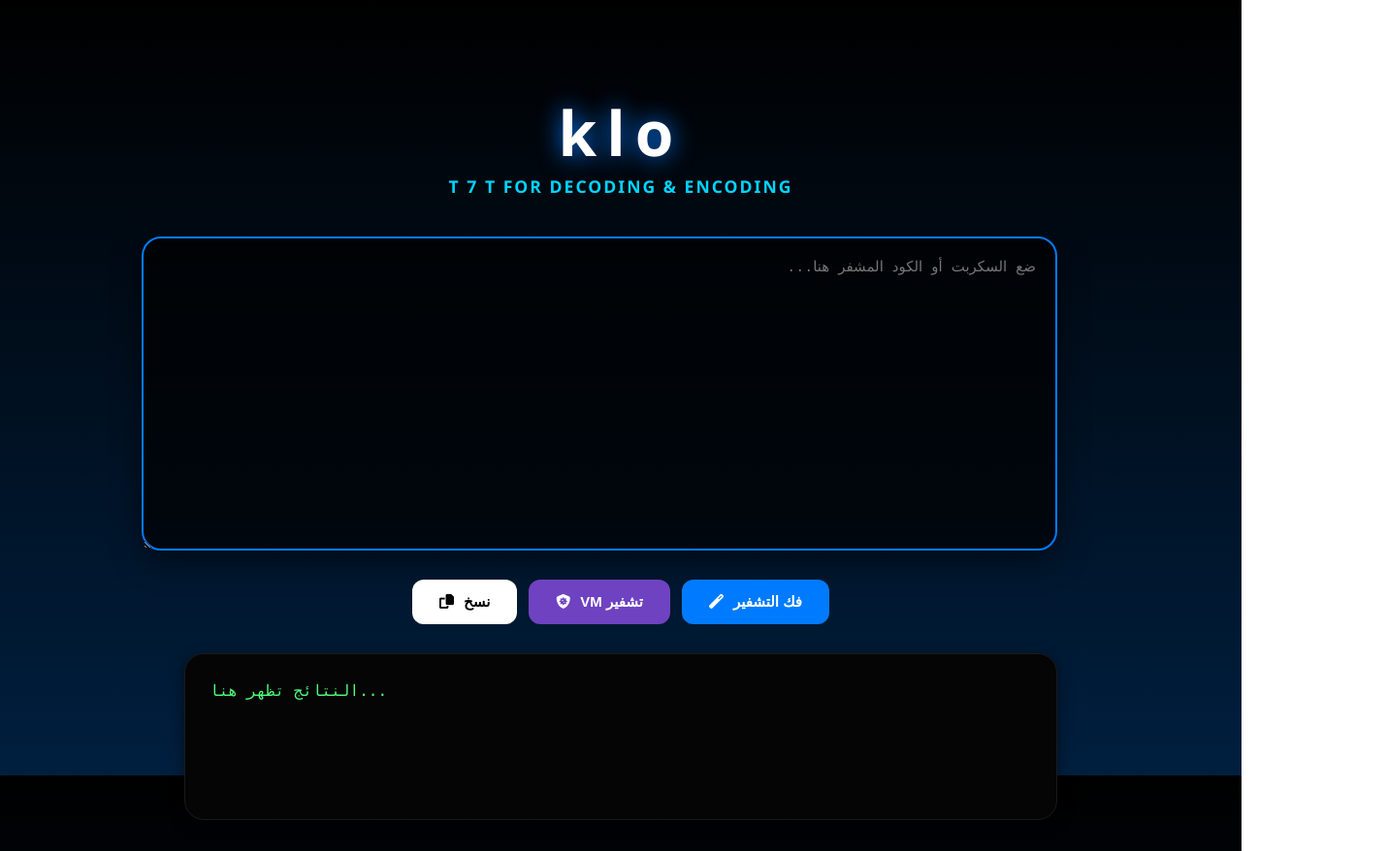
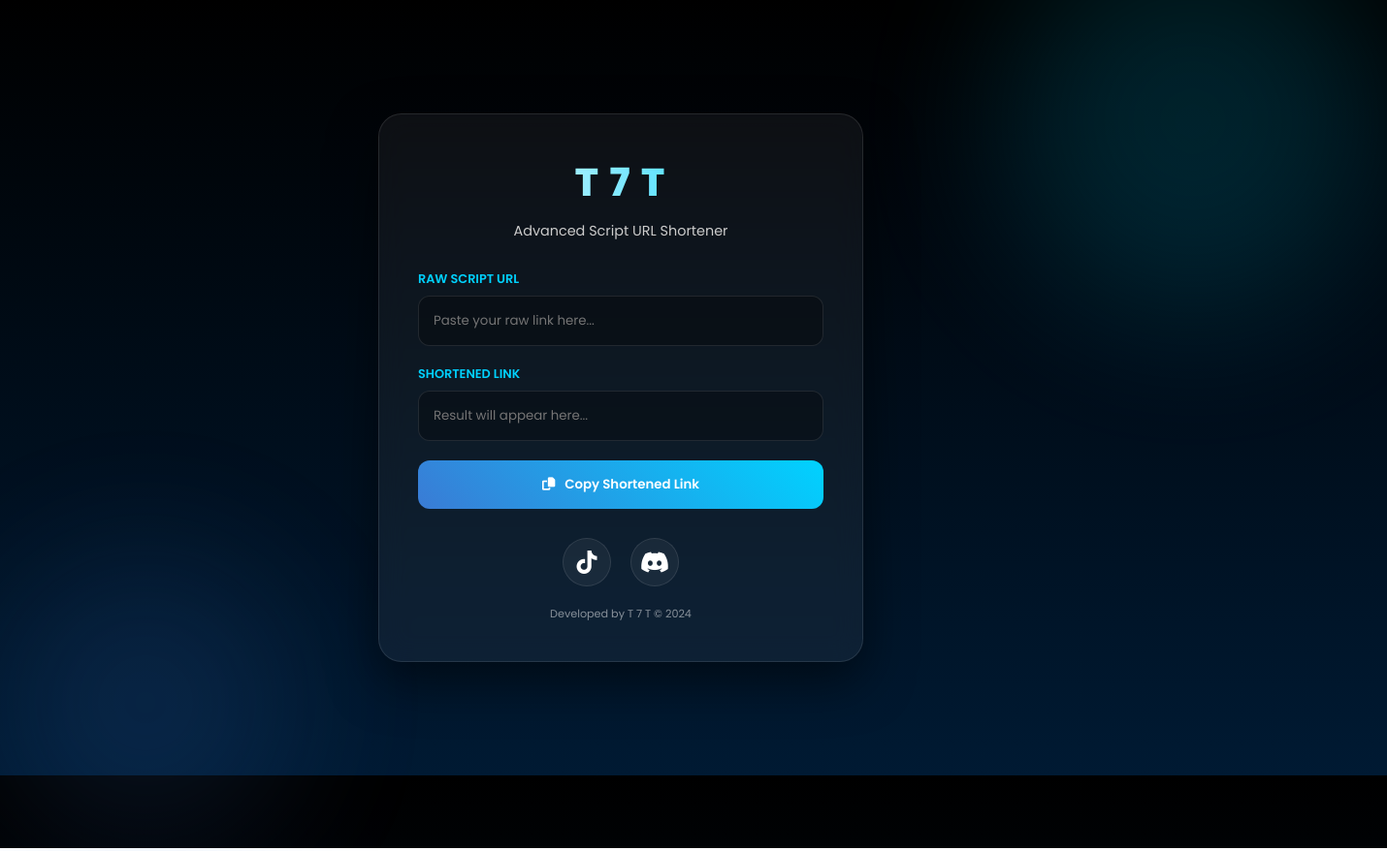
Before and after one commit to T7Tjjjjjjao/tt7ttbz, a plain HTML site: page index.html in a window 1280 px wide. Shown: the top 878 px of the page at 97% size, 1430 px wide, since content can reach past the window. Drawn offline with Linux system fonts and the light colour scheme.

Commit message:
Refactor HTML structure and styles for T 7 T
Updated the title and added a new stylesheet link. Modified styles for various elements including body, container, and buttons. Improved input handling and added functionality for generating shortened links.

```diff
--- a/index.html
+++ b/index.html
@@ -1,165 +1,245 @@
 <!DOCTYPE html>
-<html lang="ar" dir="rtl">
+<html lang="en">
 <head>
     <meta charset="UTF-8">
     <meta name="viewport" content="width=device-width, initial-scale=1.0">
-    <title>klo</title> <link rel="stylesheet" href="https://cdnjs.cloudflare.com/ajax/libs/font-awesome/6.4.0/css/all.min.css">
+    <title>T 7 T | Premium Shortener</title>
+    <link rel="stylesheet" href="https://cdnjs.cloudflare.com/ajax/libs/font-awesome/6.4.0/css/all.min.css">
+    <link href="https://fonts.googleapis.com/css2?family=Poppins:wght@300;400;600;800&display=swap" rel="stylesheet">
+
     <style>
-        /* التدرج اللوني من الأسود فوق إلى الأزرق تحت */
+        :root {
+            --bg-dark: #0a0a0a;
+            --primary-blue: #00d2ff;
+            --secondary-blue: #3a7bd5;
+            --glass-bg: rgba(255, 255, 255, 0.05);
+        }
+
+        * {
+            margin: 0;
+            padding: 0;
+            box-sizing: border-box;
+            font-family: 'Poppins', sans-serif;
+        }
+
         body {
-            margin: 0; padding: 0;
-            font-family: 'Segoe UI', sans-serif;
-            background: linear-gradient(to top, #001f3f 0%, #000000 100%);
-            background-attachment: fixed;
-            color: white; min-height: 100vh;
-            display: flex; flex-direction: column; align-items: center;
-            overflow-x: hidden;
+            background: var(--bg-dark);
+            background: linear-gradient(180deg, #000000 0%, #001a33 100%);
+            color: white;
+            min-height: 100vh;
+            display: flex;
+            flex-direction: column;
+            align-items: center;
+            justify-content: center;
+            overflow: hidden;
+            position: relative;
+        }
+
+        /* Animated Background Particles */
+        .bg-animate {
+            position: absolute;
+            top: 0; left: 0; width: 100%; height: 100%;
+            z-index: 0;
+            pointer-events: none;
+        }
+
+        .circle {
+            position: absolute;
+            background: var(--primary-blue);
+            filter: blur(80px);
+            border-radius: 50%;
+            opacity: 0.15;
+            animation: float 10s infinite alternate ease-in-out;
+        }
+
+        @keyframes float {
+            0% { transform: translate(0, 0); }
+            100% { transform: translate(100px, 50px); }
         }
 
         .container {
-            width: 90%; max-width: 900px;
-            padding: 50px 20px; text-align: center;
+            position: relative;
+            z-index: 10;
+            background: var(--glass-bg);
+            backdrop-filter: blur(15px);
+            border: 1px solid rgba(255, 255, 255, 0.1);
+            padding: 40px;
+            border-radius: 24px;
+            width: 90%;
+            max-width: 500px;
+            box-shadow: 0 20px 50px rgba(0, 0, 0, 0.5);
+            text-align: center;
+            transition: transform 0.3s ease;
         }
 
         h1 {
-            font-size: 4rem; margin-bottom: 0px;
-            text-shadow: 0 0 25px #007bff; letter-spacing: 10px;
-            font-weight: 900; color: #fff;
+            font-weight: 800;
+            font-size: 2.5rem;
+            margin-bottom: 10px;
+            background: linear-gradient(to right, #fff, var(--primary-blue));
+            -webkit-background-clip: text;
+            -webkit-text-fill-color: transparent;
+            letter-spacing: 2px;
         }
 
-        .subtitle {
-            color: #00d4ff; margin-bottom: 40px;
-            font-weight: bold; font-size: 1.1rem;
-            text-transform: uppercase; letter-spacing: 2px;
+        p {
+            color: #ccc;
+            margin-bottom: 30px;
+            font-size: 0.9rem;
         }
 
-        /* تحسين صندوق الإدخال */
-        textarea {
-            width: 100%; height: 280px;
-            background: rgba(0, 0, 0, 0.7);
-            border: 2px solid #007bff; border-radius: 20px;
-            color: #00ffcc; padding: 20px;
-            font-family: 'Courier New', monospace; outline: none;
-            box-shadow: 0 10px 30px rgba(0,0,0,0.5);
-            margin-bottom: 25px; transition: 0.3s;
-            font-size: 15px;
+        .input-group {
+            margin-bottom: 20px;
+            text-align: left;
         }
 
-        textarea:focus { border-color: #00ffcc; box-shadow: 0 0 20px rgba(0, 255, 204, 0.2); }
-
-        /* منطقة الأزرار */
-        .controls { display: flex; gap: 12px; justify-content: center; flex-wrap: wrap; margin-bottom: 30px; }
-
-        .btn {
-            padding: 14px 28px; border-radius: 12px; border: none;
-            cursor: pointer; font-weight: bold; transition: 0.3s;
-            display: flex; align-items: center; gap: 10px; font-size: 15px;
+        label {
+            display: block;
+            margin-bottom: 8px;
+            font-size: 0.8rem;
+            color: var(--primary-blue);
+            text-transform: uppercase;
+            font-weight: 600;
         }
 
-        .decode-btn { background: #007bff; color: white; }
-        .encode-btn { background: #6f42c1; color: white; }
-        .copy-btn { background: #ffffff; color: #000; }
-
-        .btn:hover { transform: translateY(-5px); box-shadow: 0 8px 20px rgba(0,0,0,0.3); filter: brightness(1.1); }
-
-        /* منطقة النتائج */
-        .result-container { width: 100%; position: relative; margin-top: 10px; }
-
-        .result-area {
-            background: #050505; border-radius: 20px; padding: 25px;
-            text-align: left; direction: ltr; min-height: 120px;
-            border: 1px solid #1a1a1a; overflow-x: auto;
-            color: #50fa7b; font-family: 'Consolas', monospace;
-            box-shadow: 0 4px 15px rgba(0,0,0,0.5);
-            line-height: 1.6;
+        input {
+            width: 100%;
+            padding: 15px;
+            border-radius: 12px;
+            border: 1px solid rgba(255, 255, 255, 0.1);
+            background: rgba(0, 0, 0, 0.3);
+            color: white;
+            outline: none;
+            transition: 0.3s;
         }
 
-        /* التواصل الاجتماعي */
-        .social-links { margin-top: 60px; display: flex; gap: 25px; justify-content: center; }
+        input:focus {
+            border-color: var(--primary-blue);
+            box-shadow: 0 0 10px rgba(0, 210, 255, 0.2);
+        }
+
+        .btn-copy {
+            width: 100%;
+            padding: 15px;
+            margin-top: 10px;
+            border-radius: 12px;
+            border: none;
+            background: linear-gradient(45deg, var(--secondary-blue), var(--primary-blue));
+            color: white;
+            font-weight: 600;
+            cursor: pointer;
+            transition: 0.3s;
+            display: flex;
+            align-items: center;
+            justify-content: center;
+            gap: 10px;
+        }
+
+        .btn-copy:hover {
+            transform: translateY(-3px);
+            box-shadow: 0 10px 20px rgba(0, 210, 255, 0.3);
+        }
+
+        .social-links {
+            margin-top: 30px;
+            display: flex;
+            justify-content: center;
+            gap: 20px;
+        }
 
         .social-btn {
-            text-decoration: none; color: white; font-size: 30px;
-            width: 65px; height: 65px; display: flex;
-            align-items: center; justify-content: center;
-            border-radius: 20px; background: rgba(255, 255, 255, 0.05);
-            transition: 0.4s; border: 1px solid rgba(255,255,255,0.1);
+            text-decoration: none;
+            color: white;
+            font-size: 1.5rem;
+            transition: 0.3s;
+            width: 50px;
+            height: 50px;
+            display: flex;
+            align-items: center;
+            justify-content: center;
+            border-radius: 50%;
+            background: rgba(255, 255, 255, 0.05);
+            border: 1px solid rgba(255, 255, 255, 0.1);
         }
 
-        .tiktok:hover { background: #000; box-shadow: 0 0 20px #ff0050; border-color: #ff0050; color: #ff0050; }
-        .discord:hover { background: #5865F2; box-shadow: 0 0 20px #5865F2; border-color: #5865F2; }
+        .social-btn.tiktok:hover { background: #ee1d52; color: white; border-color: #ee1d52; }
+        .social-btn.discord:hover { background: #5865F2; color: white; border-color: #5865F2; }
 
-        footer { margin-top: 50px; color: #444; padding-bottom: 30px; font-size: 14px; font-weight: bold; }
-
+        .footer-text {
+            margin-top: 20px;
+            font-size: 0.7rem;
+            opacity: 0.5;
+        }
     </style>
 </head>
 <body>
 
+    <div class="bg-animate">
+        <div class="circle" style="width: 400px; height: 400px; top: -100px; right: -100px;"></div>
+        <div class="circle" style="width: 300px; height: 300px; bottom: -50px; left: -50px; background: #3a7bd5;"></div>
+    </div>
+
     <div class="container">
-        <h1>klo</h1>
-        <div class="subtitle">T 7 T for decoding & Encoding</div>
+        <h1>T 7 T</h1>
+        <p>Advanced Script URL Shortener</p>
 
-        <textarea id="ioCode" placeholder="ضع السكربت أو الكود المشفر هنا..."></textarea>
-
-        <div class="controls">
-            <button class="btn decode-btn" onclick="handleDecode()">فك التشفير <i class="fas fa-magic"></i></button>
-            <button class="btn encode-btn" onclick="handleEncode()">تشفير VM <i class="fas fa-shield-virus"></i></button>
-            <button class="btn copy-btn" onclick="copyResult()">نسخ <i class="fas fa-copy"></i></button>
+        <div class="input-group">
+            <label>Raw Script URL</label>
+            <input type="text" id="rawUrl" placeholder="Paste your raw link here..." oninput="generateLink()">
         </div>
 
-        <div class="result-container">
-            <pre class="result-area" id="output">النتائج تظهر هنا...</pre>
+        <div class="input-group">
+            <label>Shortened Link</label>
+            <input type="text" id="shortUrl" placeholder="Result will appear here..." readonly>
         </div>
 
+        <button class="btn-copy" onclick="copyResult()">
+            <i class="fas fa-copy"></i> Copy Shortened Link
+        </button>
+
         <div class="social-links">
-            <a href="https://www.tiktok.com/@t7_t777?_r=1&_t=ZS-92lu25JUh5F" target="_blank" class="social-btn tiktok">
+            <a href="https://www.tiktok.com/@t7_t777?_r=1&_t=ZS-92mipK9EAEb" target="_blank" class="social-btn tiktok">
                 <i class="fab fa-tiktok"></i>
             </a>
             <a href="https://discord.com/invite/HxFkpWcBDv" target="_blank" class="social-btn discord">
                 <i class="fab fa-discord"></i>
             </a>
         </div>
+
+        <div class="footer-text">Developed by T 7 T &copy; 2024</div>
     </div>
 
-    <footer>BY T 7 T | 2026</footer>
+    <script>
+        function generateLink() {
+            const rawUrl = document.getElementById('rawUrl').value;
+            const shortUrlInput = document.getElementById('shortUrl');
 
-    <script>
-        // دالة فك التشفير
-        function handleDecode() {
-            let input = document.getElementById('ioCode').value;
-            if(!input) return;
-
-            // فك الرموز العشرية \000 وتحويلها لنص مقروء
-            let decoded = input.replace(/\\(\d{1,3})/g, function(match, p1) {
-                return String.fromCharCode(parseInt(p1, 10));
-            });
-
-            document.getElementById('output').innerText = decoded;
+            if (rawUrl.trim() !== "") {
+                // نأخذ رابط الموقع الحالي ونضيف له باراميتر التحويل
+                const baseUrl = window.location.href.split('?')[0];
+                shortUrlInput.value = baseUrl + "?url=" + encodeURIComponent(rawUrl);
+            } else {
+                shortUrlInput.value = "";
+            }
         }
 
-        // دالة التشفير بنوع VM
-        function handleEncode() {
-            let input = document.getElementById('ioCode').value;
-            if(!input) return;
-
-            let bytes = [];
-            for (let i = 0; i < input.length; i++) {
-                bytes.push("\\" + input.charCodeAt(i).toString().padStart(3, '0'));
+        function copyResult() {
+            const shortUrl = document.getElementById('shortUrl');
+            if (shortUrl.value) {
+                shortUrl.select();
+                document.execCommand("copy");
+                alert("Link copied successfully!");
             }
-
-            let result = `-- Obfuscated by klo (T 7 T)\nlocal _klo = {"${bytes.join('')}"}\nlocal function run(_v) \n  local s = ""\n  for c in _v[1]:gmatch("\\\\%d%d%d") do\n    s = s .. string.char(tonumber(c:sub(2)))\n  end\n  return loadstring(s)()\nend\nrun(_klo)`;
-
-            document.getElementById('output').innerText = result;
         }
 
-        // دالة النسخ
-        function copyResult() {
-            let text = document.getElementById('output').innerText;
-            if(text === "النتائج تظهر هنا...") return;
-
-            navigator.clipboard.writeText(text).then(() => {
-                alert("تم نسخ الكود بنجاح!");
-            });
-        }
+        // خاصية إعادة التوجيه التلقائي إذا زار شخص الرابط المختصر
+        window.onload = function() {
+            const params = new URLSearchParams(window.location.search);
+            const target = params.get('url');
+            if (target) {
+                window.location.href = target;
+            }
+        };
     </script>
 </body>
 </html>
```
